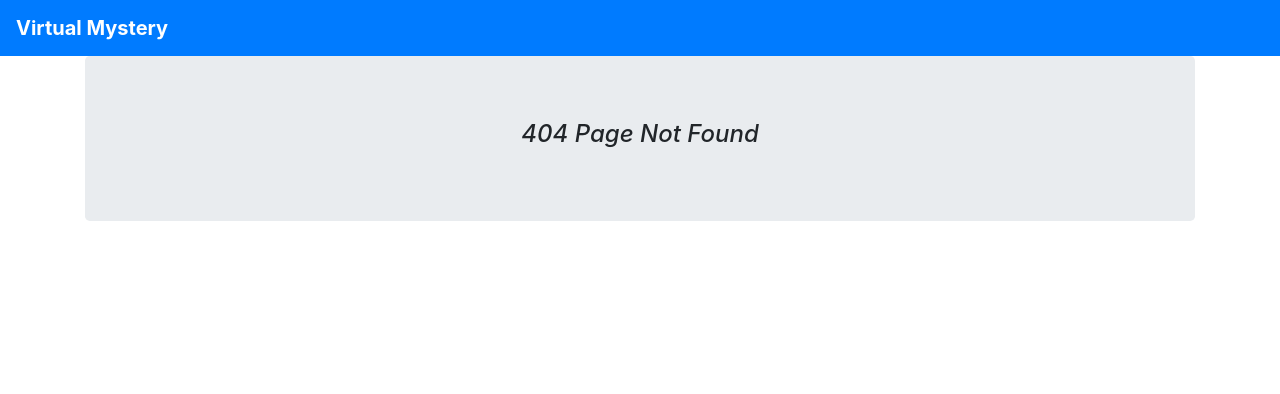
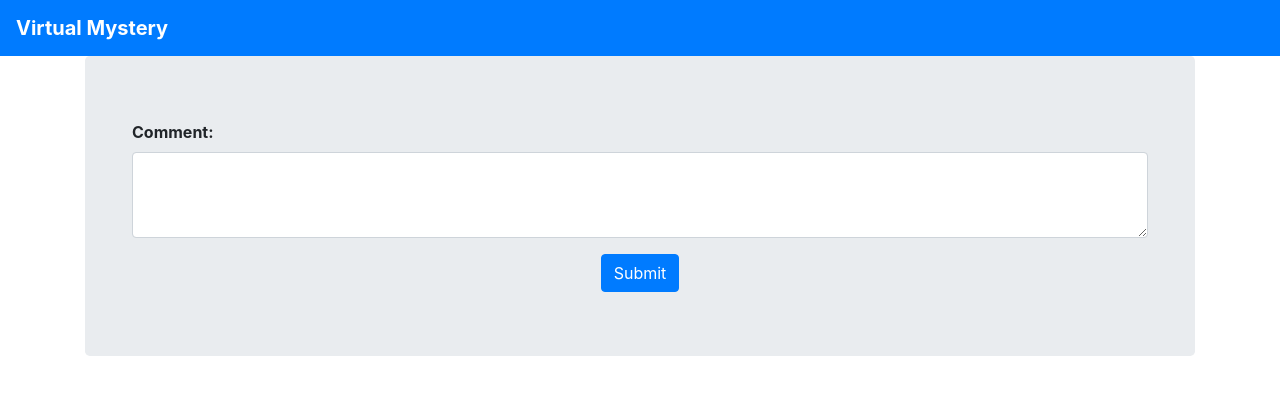
Before and after one commit to utmandrew/virtual-mystery, an Angular app in the folder src/vm-angular/: page /comment/1/create in a window 1280 px wide. Before the commit this address had no page. Shown: the top 394 px of the page. Built offline with nearby package versions, Linux system fonts and the light colour scheme.

Commit message:
added angular comment component release url parameter

```diff
--- a/src/vm-angular/src/app/comment/comment.component.html
+++ b/src/vm-angular/src/app/comment/comment.component.html
@@ -1,3 +1 @@
-<p>
-  comment works!
-</p>
+<router-outlet></router-outlet>
--- a/src/vm-angular/src/app/comment/commentcreate/commentcreate.component.ts
+++ b/src/vm-angular/src/app/comment/commentcreate/commentcreate.component.ts
@@ -1,5 +1,5 @@
 import { Component, OnInit } from '@angular/core';
-import { Router } from '@angular/router';
+import { Router, ActivatedRoute, ParamMap } from '@angular/router';
 import { CommentService } from '../comment.service';
 
 
@@ -12,11 +12,17 @@ import { CommentService } from '../comment.service';
 /* component for creating a user comment */
 export class CommentcreateComponent implements OnInit {
 
-  constructor(private commentService: CommentService, public router: Router) { }
+  constructor(private commentService: CommentService, private route: ActivatedRoute, public router: Router) { }
 
   ngOnInit() {
+	  // Gets release id from url
+	  this.route.parent.paramMap.subscribe((params: ParamMap) => {
+		this.release = parseInt(params.get('release'));
+	  });
   }
 
+   // release id for navigation
+   release: number;
    // comment
    model: any = {};
    // error flag
@@ -26,7 +32,7 @@ export class CommentcreateComponent implements OnInit {
    public createComment() {
 	   this.commentService.createComment(this.model).subscribe((response) => {
 		   // redirect to comment list component
-		   this.router.navigate(['comment/list']);
+		   this.router.navigate(['comment', this.release, 'list']);
 
 		   this.error = false;
 	   },
@@ -35,7 +41,7 @@ export class CommentcreateComponent implements OnInit {
 			   // 403 indicates that user has already submitted a comment
 
 			   // redirect to comment list component
-			   this.router.navigate(['comment/list']);
+			   this.router.navigate(['comment', this.release, 'list']);
 
 		   }
 
--- a/src/vm-angular/src/app/comment/commentlist/commentlist.component.ts
+++ b/src/vm-angular/src/app/comment/commentlist/commentlist.component.ts
@@ -1,5 +1,5 @@
 import { Component, OnInit } from '@angular/core';
-import { Router } from '@angular/router';
+import { Router, ActivatedRoute, ParamMap } from '@angular/router';
 import { CommentService } from '../comment.service';
 import { Comment } from '../comment.interface';
 
@@ -10,14 +10,18 @@ import { Comment } from '../comment.interface';
 })
 export class CommentlistComponent implements OnInit {
 
-  constructor(private commentService: CommentService, public router: Router) { }
+  constructor(private commentService: CommentService, private route: ActivatedRoute, public router: Router) { }
 
   ngOnInit() {
-	  // replace 1 with the current release (variable) (from upper level component)
-	  this.listComment(1);
+	  // Gets release id from url
+	  this.route.parent.paramMap.subscribe((params: ParamMap) => {
+		this.release = parseInt(params.get('release'));
+		this.listComment(this.release);
+	  });
   }
 
   // list of comments
+  release: number;
   private comments: Array<Comment> = [];
   error: boolean = false;
 
@@ -33,7 +37,7 @@ export class CommentlistComponent implements OnInit {
 			  // 403 indicates that user has not submitted a comment
 
 			  // redirect to comment create component
-			  this.router.navigate(['comment/create']);
+			  this.router.navigate(['comment', this.release, 'create']);
 		  }
 		  this.error = true
 	  });
--- /dev/null
+++ b/src/vm-angular/src/app/mystery/mystery.component.html
@@ -0,0 +1,3 @@
+<p>
+  mystery works!
+</p>
--- /dev/null
+++ b/src/vm-angular/src/app/mystery/mystery.component.ts
@@ -0,0 +1,15 @@
+import { Component, OnInit } from '@angular/core';
+
+@Component({
+  selector: 'app-mystery',
+  templateUrl: './mystery.component.html',
+  styleUrls: ['./mystery.component.css']
+})
+export class MysteryComponent implements OnInit {
+
+  constructor() { }
+
+  ngOnInit() {
+  }
+
+}
```
Also changed, not shown: src/vm-angular/src/app/app-routing/app-routing.module.ts (+10 -3 lines), src/vm-angular/src/app/app.module.ts (+6 -4 lines), src/vm-angular/src/app/mystery/mystery.component.css (added), 1 other file (tests, documents, lock files or other folders).
